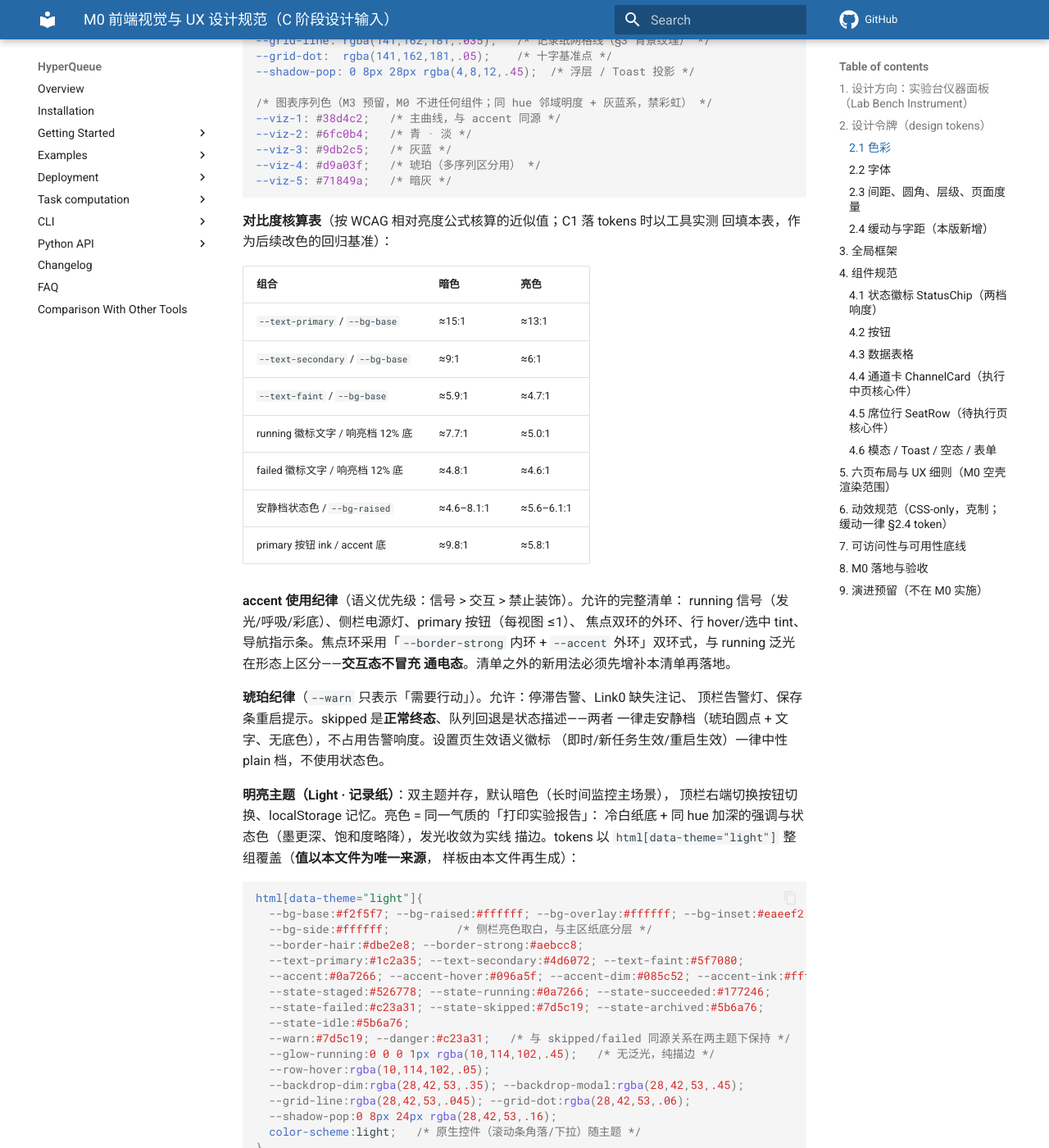
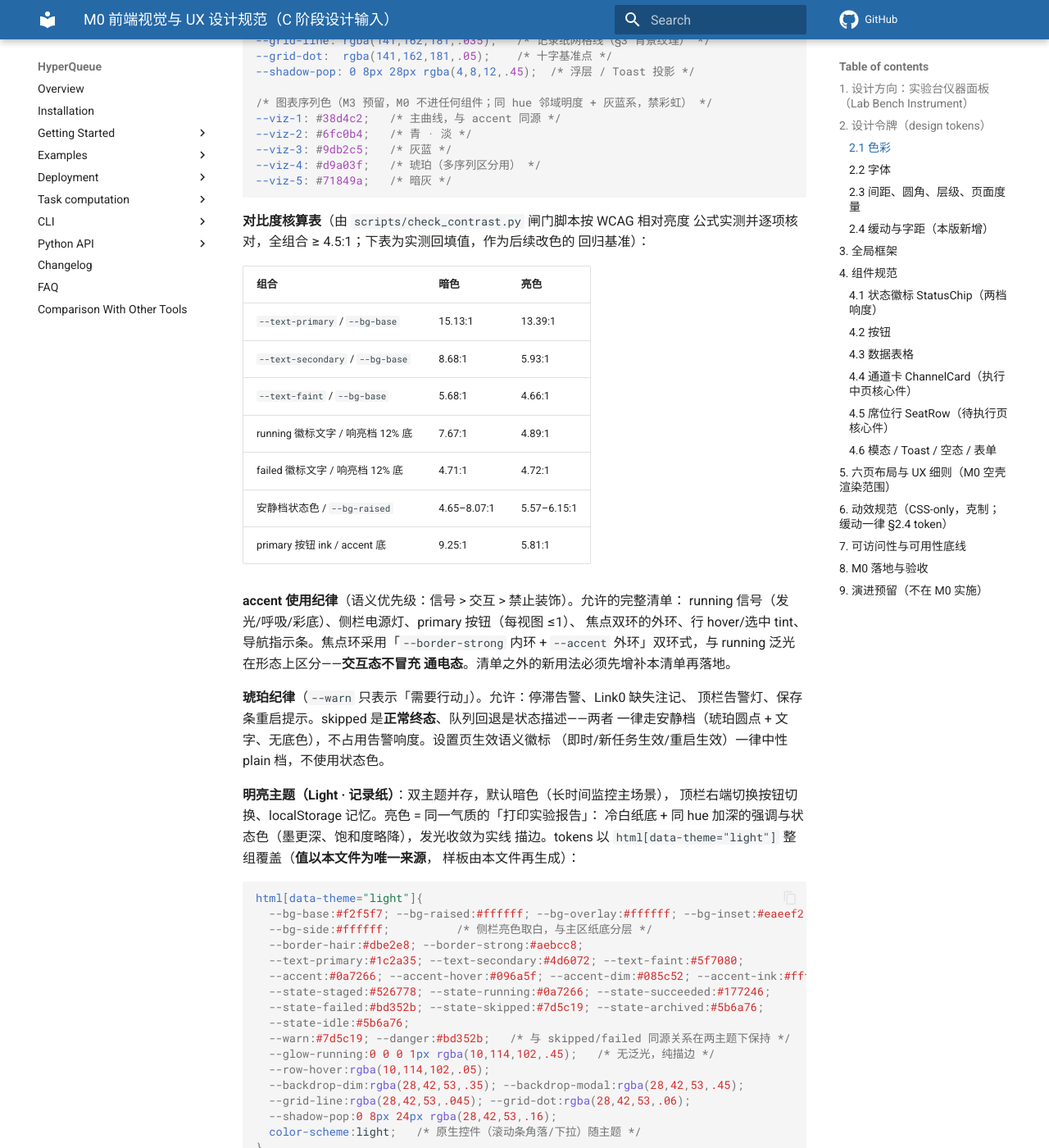
Before and after one commit to baizhancaiji/gauforge, an MkDocs documentation site: the page built from docs/plans/m0-frontend-design.md, in a window 1280 px wide and 1400 px high, scrolled down 2074 px. Shown: the whole window at 82% size. Built offline with MkDocs 1.6.1 and Material for MkDocs 9.7.7, drawn with Linux system fonts in a browser that asks for light colours; comment, search, counter and statistics services are not loaded; the version menu is left out; some of the changed text lies outside the part shown.

Commit message:
docs(design): 亮色 failed/danger 调至 #bd352b 并回填对比度实测值
- 亮色 --state-failed/--danger 由 #c23a31 调至 #bd352b（同色相最小偏移，徽标对 12% 底 4.72:1），样板亮色组同步
- §2.1 对比度核算表改为实测值口径（scripts/check_contrast.py 产出并回填）
- §7 对比度底线表述对齐闸门脚本
- 二审清单 D-04（文档与样板部分；裁决 K4 取建议值）

````diff
--- a/docs/plans/assets/m0-ui-preview.html
+++ b/docs/plans/assets/m0-ui-preview.html
@@ -47,9 +47,9 @@ html[data-theme="light"]{
   --text-primary:#1c2a35; --text-secondary:#4d6072; --text-faint:#5f7080;
   --accent:#0a7266; --accent-hover:#096a5f; --accent-dim:#085c52; --accent-ink:#ffffff;
   --state-staged:#526778; --state-running:#0a7266; --state-succeeded:#177246;
-  --state-failed:#c23a31; --state-skipped:#7d5c19; --state-archived:#5b6a76;
+  --state-failed:#bd352b; --state-skipped:#7d5c19; --state-archived:#5b6a76;
   --state-idle:#5b6a76;
-  --warn:#7d5c19; --danger:#c23a31;
+  --warn:#7d5c19; --danger:#bd352b;
   --glow-running:0 0 0 1px rgba(10,114,102,.45);
   --row-hover:rgba(10,114,102,.05);
   --backdrop-dim:rgba(28,42,53,.35); --backdrop-modal:rgba(28,42,53,.45);
--- a/docs/plans/m0-frontend-design.md
+++ b/docs/plans/m0-frontend-design.md
@@ -101,18 +101,19 @@
 --viz-5: #71849a;   /* 暗灰 */
 ```
 
-**对比度核算表**（按 WCAG 相对亮度公式核算的近似值；C1 落 tokens 时以工具实测
-回填本表，作为后续改色的回归基准）：
+**对比度核算表**（由 `scripts/check_contrast.py` 闸门脚本按 WCAG 相对亮度
+公式实测并逐项核对，全组合 ≥ 4.5:1；下表为实测回填值，作为后续改色的
+回归基准）：
 
 | 组合 | 暗色 | 亮色 |
 |---|---|---|
-| `--text-primary` / `--bg-base` | ≈15:1 | ≈13:1 |
-| `--text-secondary` / `--bg-base` | ≈9:1 | ≈6:1 |
-| `--text-faint` / `--bg-base` | ≈5.9:1 | ≈4.7:1 |
-| running 徽标文字 / 响亮档 12% 底 | ≈7.7:1 | ≈5.0:1 |
-| failed 徽标文字 / 响亮档 12% 底 | ≈4.8:1 | ≈4.6:1 |
-| 安静档状态色 / `--bg-raised` | ≈4.6–8.1:1 | ≈5.6–6.1:1 |
-| primary 按钮 ink / accent 底 | ≈9.8:1 | ≈5.8:1 |
+| `--text-primary` / `--bg-base` | 15.13:1 | 13.39:1 |
+| `--text-secondary` / `--bg-base` | 8.68:1 | 5.93:1 |
+| `--text-faint` / `--bg-base` | 5.68:1 | 4.66:1 |
+| running 徽标文字 / 响亮档 12% 底 | 7.67:1 | 4.89:1 |
+| failed 徽标文字 / 响亮档 12% 底 | 4.71:1 | 4.72:1 |
+| 安静档状态色 / `--bg-raised` | 4.65–8.07:1 | 5.57–6.15:1 |
+| primary 按钮 ink / accent 底 | 9.25:1 | 5.81:1 |
 
 **accent 使用纪律**（语义优先级：信号 > 交互 > 禁止装饰）。允许的完整清单：
 running 信号（发光/呼吸/彩底）、侧栏电源灯、primary 按钮（每视图 ≤1）、
@@ -139,9 +140,9 @@ html[data-theme="light"]{
   --text-primary:#1c2a35; --text-secondary:#4d6072; --text-faint:#5f7080;
   --accent:#0a7266; --accent-hover:#096a5f; --accent-dim:#085c52; --accent-ink:#ffffff;
   --state-staged:#526778; --state-running:#0a7266; --state-succeeded:#177246;
-  --state-failed:#c23a31; --state-skipped:#7d5c19; --state-archived:#5b6a76;
+  --state-failed:#bd352b; --state-skipped:#7d5c19; --state-archived:#5b6a76;
   --state-idle:#5b6a76;
-  --warn:#7d5c19; --danger:#c23a31;   /* 与 skipped/failed 同源关系在两主题下保持 */
+  --warn:#7d5c19; --danger:#bd352b;   /* 与 skipped/failed 同源关系在两主题下保持 */
   --glow-running:0 0 0 1px rgba(10,114,102,.45);   /* 无泛光，纯描边 */
   --row-hover:rgba(10,114,102,.05);
   --backdrop-dim:rgba(28,42,53,.35); --backdrop-modal:rgba(28,42,53,.45);
@@ -437,9 +438,9 @@ g16web 的典型运行环境是内网/离线实验室机器，外链字体失败
 
 ## 7. 可访问性与可用性底线
 
-- 对比度：§2.1 核算表所列组合 ≥ 4.5:1（C1 落 tokens 时用工具实测回填该表，
-  作为回归基准；`--text-faint` 仅用于 ≤11px 短标签，整句提示文字一律
-  `--text-secondary`）。
+- 对比度：§2.1 核算表所列组合 ≥ 4.5:1（由 `scripts/check_contrast.py` 闸门
+  实测保证并回填该表，作为回归基准；`--text-faint` 仅用于 ≤11px 短标签，整句
+  提示文字一律 `--text-secondary`）。
 - 键盘：全部交互可 Tab 触达、焦点可见（双环：`--border-strong` 内环 +
   `--accent` 外环，1px 线、2px 偏移）；模态内焦点圈定、Esc 关闭。
 - 语义：状态不只靠颜色——徽标自带文字（`● FAILED`），色弱可用；Toast
````
